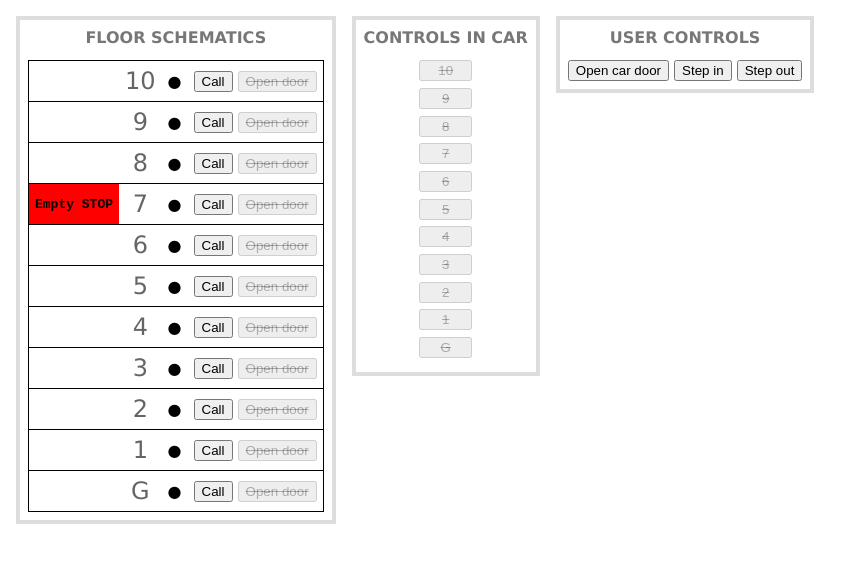
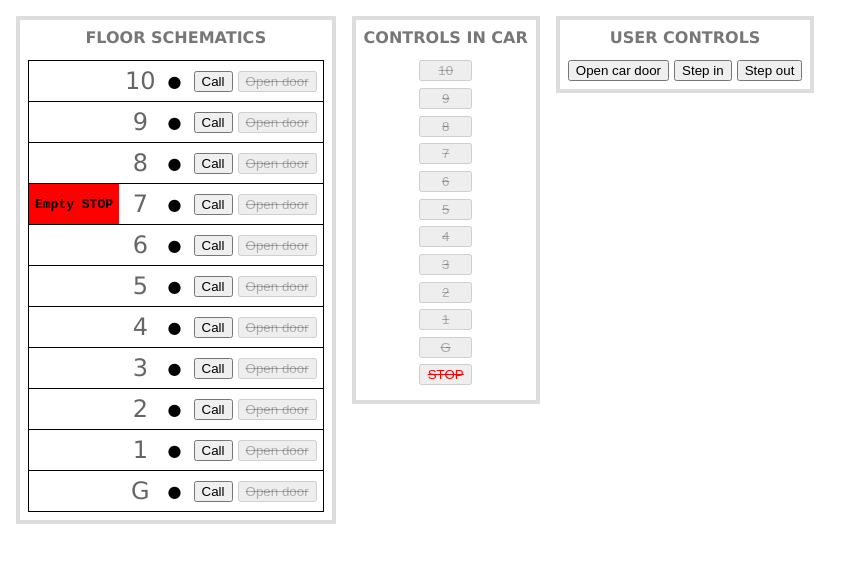
Before and after one commit to o-samwal/the-elevator, a plain HTML site: page index.html in a window 1280 px wide. Shown: the whole page, without its empty margins (0-861 px from the left). Drawn offline with Linux system fonts and the light colour scheme.

Commit message:
Add STOP button

```diff
--- a/css/elevator.css
+++ b/css/elevator.css
@@ -35,6 +35,9 @@ section li button {
   margin: 0.5em auto;
   width: 4em;
 }
+section li button.stop {
+  color: red;
+}
 tr {
   border: solid 1px black;
 }
--- a/index.html
+++ b/index.html
@@ -29,6 +29,9 @@
         <li ng-repeat="floor in floors">
           <button type="button" ng-disabled="!car.occupied" ng-click="panel.press(floor.n)" ng-class="panel.btnClass(floor.n)">{{floor.title}}</button>
         </li>
+        <li>
+          <button class="stop" type="button" ng-disabled="!car.occupied" ng-click="panel.stop()">STOP</button>
+        </li>
       </ul>
     </section>
 
```
